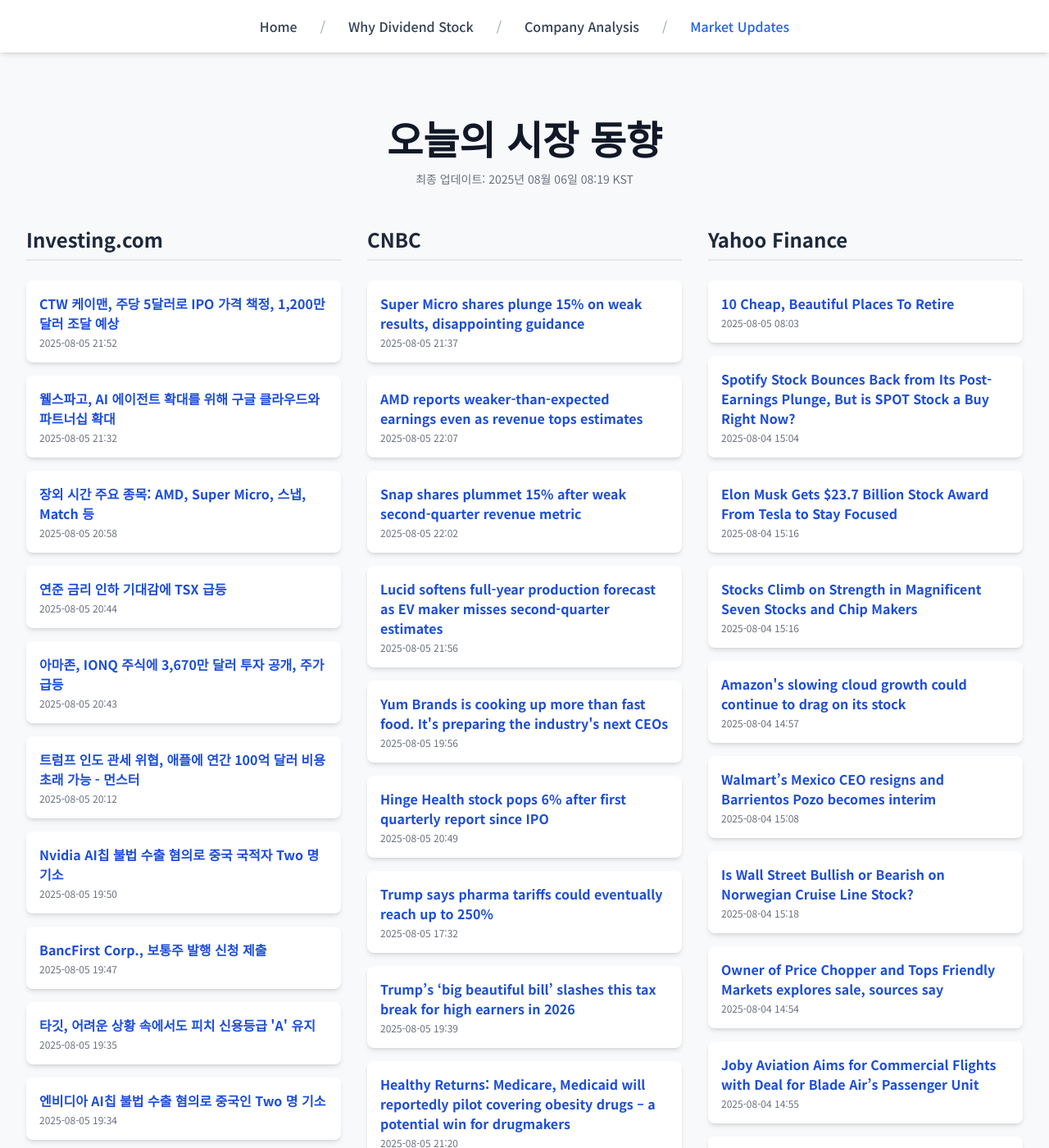
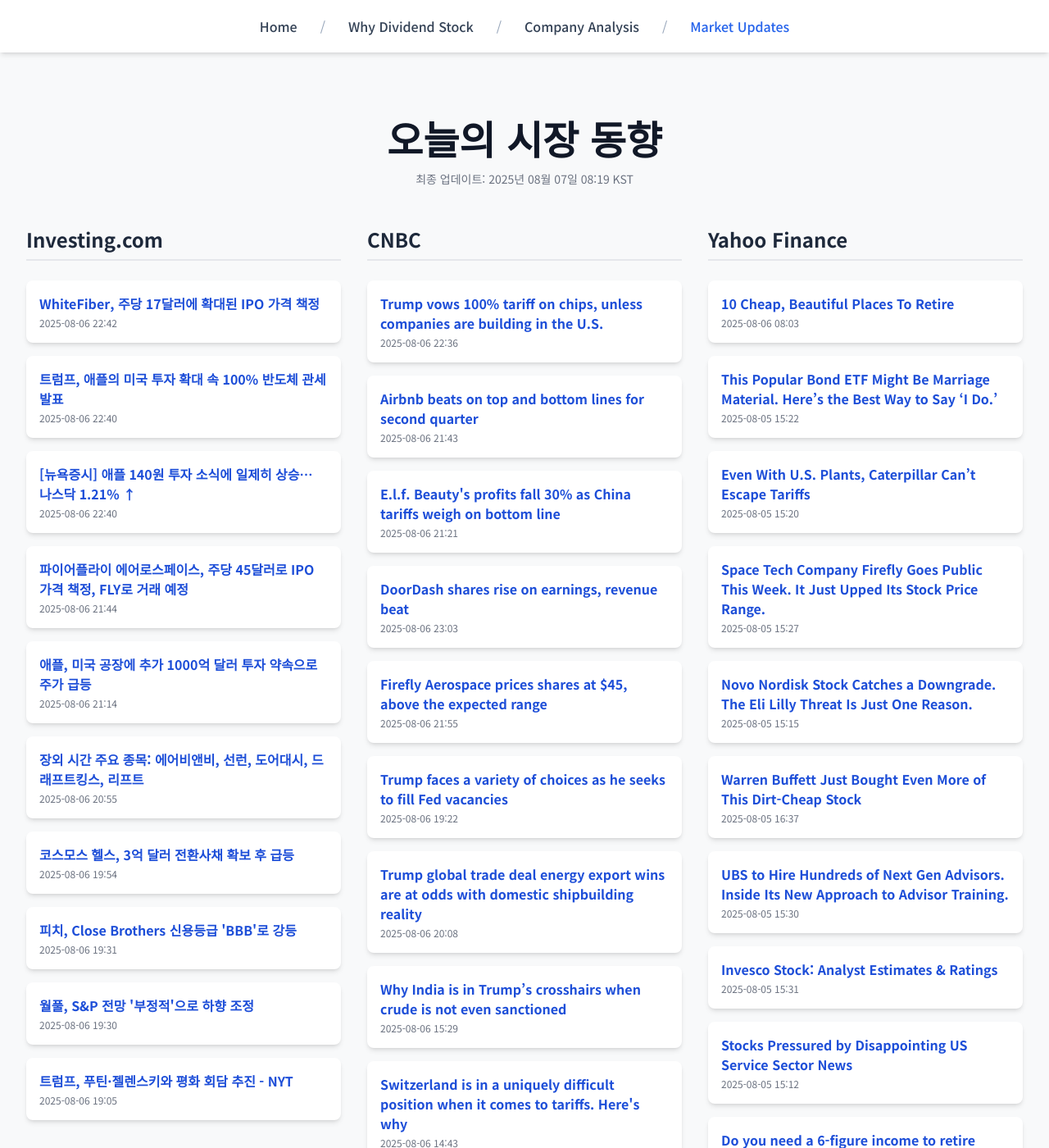
Before and after one commit to Kay-Hwang/my-company-analysis, a Jekyll site: the page built from market-updates.html, in a window 1280 px wide and 1400 px high. Shown: the whole window at 82% size. Built offline with Jekyll 4.4.1, drawn with Linux system fonts in a browser that asks for light colours; nearby versions of some CDN libraries; a script that is not in the unit is left out; some of the changed text lies outside the part shown.

Commit message:
Update daily data

```diff
--- a/_data/latest_data.json
+++ b/_data/latest_data.json
@@ -1,190 +1,190 @@
 {
-  "lastUpdated": "2025년 08월 06일 08:19 KST",
+  "lastUpdated": "2025년 08월 07일 08:19 KST",
   "news": {
     "investing": [
       {
-        "title": "CTW 케이맨, 주당 5달러로 IPO 가격 책정, 1,200만 달러 조달 예상",
-        "link": "https://kr.investing.com/news/stock-market-news/article-432SI-1579955",
-        "pubDate": "2025-08-05 21:52:09",
-        "summary": "CTW 케이맨, 주당 5달러로 IPO 가격 책정, 1,200만 달러 조달 예상"
+        "title": "WhiteFiber, 주당 17달러에 확대된 IPO 가격 책정",
+        "link": "https://kr.investing.com/news/stock-market-news/article-432SI-1582599",
+        "pubDate": "2025-08-06 22:42:09",
+        "summary": "WhiteFiber, 주당 17달러에 확대된 IPO 가격 책정"
       },
       {
-        "title": "웰스파고, AI 에이전트 확대를 위해 구글 클라우드와 파트너십 확대",
-        "link": "https://kr.investing.com/news/stock-market-news/article-93CH-1579920",
-        "pubDate": "2025-08-05 21:32:50",
-        "summary": "웰스파고, AI 에이전트 확대를 위해 구글 클라우드와 파트너십 확대"
+        "title": "트럼프, 애플의 미국 투자 확대 속 100% 반도체 관세 발표",
+        "link": "https://kr.investing.com/news/stock-market-news/article-1582572",
+        "pubDate": "2025-08-06 22:40:50",
+        "summary": "트럼프, 애플의 미국 투자 확대 속 100% 반도체 관세 발표"
       },
       {
-        "title": "장외 시간 주요 종목: AMD, Super Micro, 스냅, Match 등",
-        "link": "https://kr.investing.com/news/stock-market-news/article-432SI-1579842",
-        "pubDate": "2025-08-05 20:58:28",
-        "summary": "장외 시간 주요 종목: AMD, Super Micro, 스냅, Match 등"
+        "title": "[뉴욕증시] 애플 140원 투자 소식에 일제히 상승… 나스닥 1.21% ↑",
+        "link": "https://kr.investing.com/news/stock-market-news/article-1582574",
+        "pubDate": "2025-08-06 22:40:37",
+        "summary": "[뉴욕증시] 애플 140원 투자 소식에 일제히 상승… 나스닥 1.21% ↑"
       },
       {
-        "title": "연준 금리 인하 기대감에 TSX 급등",
-        "link": "https://kr.investing.com/news/stock-market-news/article-1578575",
-        "pubDate": "2025-08-05 20:44:06",
-        "summary": "연준 금리 인하 기대감에 TSX 급등"
+        "title": "파이어플라이 에어로스페이스, 주당 45달러로 IPO 가격 책정, FLY로 거래 예정",
+        "link": "https://kr.investing.com/news/stock-market-news/article-432SI-1582527",
+        "pubDate": "2025-08-06 21:44:09",
+        "summary": "파이어플라이 에어로스페이스, 주당 45달러로 IPO 가격 책정, FLY로 거래 예정"
       },
       {
-        "title": "아마존, IONQ 주식에 3,670만 달러 투자 공개, 주가 급등",
-        "link": "https://kr.investing.com/news/stock-market-news/article-1579788",
-        "pubDate": "2025-08-05 20:43:09",
-        "summary": "아마존, IONQ 주식에 3,670만 달러 투자 공개, 주가 급등"
+        "title": "애플, 미국 공장에 추가 1000억 달러 투자 약속으로 주가 급등",
+        "link": "https://kr.investing.com/news/stock-market-news/article-1581266",
+        "pubDate": "2025-08-06 21:14:10",
+        "summary": "애플, 미국 공장에 추가 1000억 달러 투자 약속으로 주가 급등"
       },
       {
-        "title": "트럼프 인도 관세 위협, 애플에 연간 100억 달러 비용 초래 가능 - 먼스터",
-        "link": "https://kr.investing.com/news/stock-market-news/article-93CH-1579611",
-        "pubDate": "2025-08-05 20:12:34",
-        "summary": "트럼프 인도 관세 위협, 애플에 연간 100억 달러 비용 초래 가능 - 먼스터"
+        "title": "장외 시간 주요 종목: 에어비앤비, 선런, 도어대시, 드래프트킹스, 리프트",
+        "link": "https://kr.investing.com/news/stock-market-news/article-432SI-1582380",
+        "pubDate": "2025-08-06 20:55:23",
+        "summary": "장외 시간 주요 종목: 에어비앤비, 선런, 도어대시, 드래프트킹스, 리프트"
       },
       {
-        "title": "Nvidia AI칩 불법 수출 혐의로 중국 국적자 Two 명 기소",
-        "link": "https://kr.investing.com/news/stock-market-news/article-93CH-1579566",
-        "pubDate": "2025-08-05 19:50:03",
-        "summary": "Nvidia AI칩 불법 수출 혐의로 중국 국적자 Two 명 기소"
+        "title": "코스모스 헬스, 3억 달러 전환사채 확보 후 급등",
+        "link": "https://kr.investing.com/news/stock-market-news/article-93CH-1582092",
+        "pubDate": "2025-08-06 19:54:07",
+        "summary": "코스모스 헬스, 3억 달러 전환사채 확보 후 급등"
       },
       {
-        "title": "BancFirst Corp., 보통주 발행 신청 제출",
-        "link": "https://kr.investing.com/news/stock-market-news/article-432SI-1579564",
-        "pubDate": "2025-08-05 19:47:08",
-        "summary": "BancFirst Corp., 보통주 발행 신청 제출"
+        "title": "피치, Close Brothers 신용등급 'BBB'로 강등",
+        "link": "https://kr.investing.com/news/stock-market-news/article-93CH-1582082",
+        "pubDate": "2025-08-06 19:31:16",
+        "summary": "피치, Close Brothers 신용등급 'BBB'로 강등"
       },
       {
-        "title": "타깃, 어려운 상황 속에서도 피치 신용등급 'A' 유지",
-        "link": "https://kr.investing.com/news/stock-market-news/article-93CH-1579562",
-        "pubDate": "2025-08-05 19:35:16",
-        "summary": "타깃, 어려운 상황 속에서도 피치 신용등급 'A' 유지"
+        "title": "월풀, S&P 전망 '부정적'으로 하향 조정",
+        "link": "https://kr.investing.com/news/stock-market-news/article-93CH-1582081",
+        "pubDate": "2025-08-06 19:30:39",
+        "summary": "월풀, S&P 전망 '부정적'으로 하향 조정"
       },
       {
-        "title": "엔비디아 AI칩 불법 수출 혐의로 중국인 Two 명 기소",
-        "link": "https://kr.investing.com/news/stock-market-news/article-93CH-1579561",
-        "pubDate": "2025-08-05 19:34:10",
-        "summary": "엔비디아 AI칩 불법 수출 혐의로 중국인 Two 명 기소"
+        "title": "트럼프, 푸틴·젤렌스키와 평화 회담 추진 - NYT",
+        "link": "https://kr.investing.com/news/stock-market-news/article-93CH-1582068",
+        "pubDate": "2025-08-06 19:05:44",
+        "summary": "트럼프, 푸틴·젤렌스키와 평화 회담 추진 - NYT"
       }
     ],
     "cnbc": [
       {
-        "title": "Super Micro shares plunge 15% on weak results, disappointing guidance",
-        "link": "https://www.cnbc.com/2025/08/05/super-micro-smci-q4-earnings-report-2025.html",
-        "pubDate": "Tue, 05 Aug 2025 21:37:29 GMT",
-        "summary": "The server maker's business is still getting a big boost from artificial intelligence, but growth is slowing."
+        "title": "Trump vows 100% tariff on chips, unless companies are building in the U.S.",
+        "link": "https://www.cnbc.com/2025/08/06/trump-tariffs-chips-companies.html",
+        "pubDate": "Wed, 06 Aug 2025 22:36:29 GMT",
+        "summary": "President Donald Trump said he will impose a 100% tariff on imports of semiconductors and chips, but not for companies that are \"building in the United States.\""
       },
       {
-        "title": "AMD reports weaker-than-expected earnings even as revenue tops estimates",
-        "link": "https://www.cnbc.com/2025/08/05/amd-earnings-report-2q-2025.html",
-        "pubDate": "Tue, 05 Aug 2025 22:07:28 GMT",
-        "summary": "AMD, which is second in the market for AI graphics processing units, is grappling with chip export controls."
+        "title": "Airbnb beats on top and bottom lines for second quarter",
+        "link": "https://www.cnbc.com/2025/08/06/airbnb-beats-on-top-and-bottom-lines-for-second-quarter.html",
+        "pubDate": "Wed, 06 Aug 2025 21:43:53 GMT",
+        "summary": "Airbnb's revenue increased 13% from a year earlier, topping estimates."
       },
       {
-        "title": "Snap shares plummet 15% after weak second-quarter revenue metric",
-        "link": "https://www.cnbc.com/2025/08/05/snap-q2-earnings-report-2025.html",
-        "pubDate": "Tue, 05 Aug 2025 22:02:16 GMT",
-        "summary": "Snap shares tanked 15% Tuesday when it reported second-quarter earnings in which global average revenue per user missed expectations."
+        "title": "E.l.f. Beauty's profits fall 30% as China tariffs weigh on bottom line",
+        "link": "https://www.cnbc.com/2025/08/06/elf-beauty-elf-earnings-q1-2026.html",
+        "pubDate": "Wed, 06 Aug 2025 21:21:16 GMT",
+        "summary": "E.l.f. Beauty sources about 75% of its products from China and the cost of new tariffs is weighing on its bottom line."
       },
       {
-        "title": "Lucid softens full-year production forecast as EV maker misses second-quarter estimates",
-        "link": "https://www.cnbc.com/2025/08/05/lucid-lcid-results-q2-2025.html",
-        "pubDate": "Tue, 05 Aug 2025 21:56:56 GMT",
-        "summary": "The electric vehicle maker now anticipates producing between 18,000 and 20,000 vehicles for the year after previously projecting a goal of 20,000."
+        "title": "DoorDash shares rise on earnings, revenue beat",
+        "link": "https://www.cnbc.com/2025/08/06/doordash-dash-stock-q2-earnings.html",
+        "pubDate": "Wed, 06 Aug 2025 23:03:42 GMT",
+        "summary": "DoorDash reported better-than-expected results and said total orders increased 20%."
       },
       {
-        "title": "Yum Brands is cooking up more than fast food. It's preparing the industry's next CEOs",
-        "link": "https://www.cnbc.com/2025/08/05/yum-brands-ceo-training-ground-restaurant-industry.html",
-        "pubDate": "Tue, 05 Aug 2025 19:56:18 GMT",
-        "summary": "CEOs like Brian Niccol, Kevin Hochman and Julie Felss Masino spent years at Yum Brands before leaving to lead other restaurant companies."
+        "title": "Firefly Aerospace prices shares at $45, above the expected range",
+        "link": "https://www.cnbc.com/2025/08/06/firefly-aerospace-fly-stock-ipo.html",
+        "pubDate": "Wed, 06 Aug 2025 21:55:16 GMT",
+        "summary": "Firefly will be the next space technology company to go public, following Voyager Technology and Karman Holdings this year."
       },
       {
-        "title": "Hinge Health stock pops 6% after first quarterly report since IPO",
-        "link": "https://www.cnbc.com/2025/08/05/hinge-heatlh-hnge-stock-q2-2025-earnings.html",
-        "pubDate": "Tue, 05 Aug 2025 20:49:54 GMT",
-        "summary": "The company reported quarterly results for the first time since its debut on the New York Stock Exchange in May."
+        "title": "Trump faces a variety of choices as he seeks to fill Fed vacancies",
+        "link": "https://www.cnbc.com/2025/08/06/trump-faces-a-variety-of-choices-as-he-seeks-to-fill-fed-vacancies.html",
+        "pubDate": "Wed, 06 Aug 2025 19:22:42 GMT",
+        "summary": "Fed Governor Adriana Kugler's surprise resignation last week brought back a scenario that seemed to be fading."
       },
       {
-        "title": "Trump says pharma tariffs could eventually reach up to 250%",
-        "link": "https://www.cnbc.com/2025/08/05/trump-says-pharma-tariffs-could-eventually-reach-up-to-250percent.html",
-        "pubDate": "Tue, 05 Aug 2025 17:32:18 GMT",
-        "summary": "Trump said he will initially impose a \"small tariff\" on pharmaceuticals, but then in a year to a year and a half, he will raise that rate to 150% and then 250%."
+        "title": "Trump global trade deal energy export wins are at odds with domestic shipbuilding reality",
+        "link": "https://www.cnbc.com/2025/08/06/trump-trade-deals-energy-exports-lng-tanker-ships.html",
+        "pubDate": "Wed, 06 Aug 2025 20:08:13 GMT",
+        "summary": "President Trump's trade deals include sizable future purchases of U.S. oil and gas, but his administration's stance on domestic shipbuilding is a big hurdle."
       },
       {
-        "title": "Trump’s ‘big beautiful bill’ slashes this tax break for high earners in 2026",
-        "link": "https://www.cnbc.com/2025/08/05/trump-big-beautiful-bill-charitable-deduction.html",
-        "pubDate": "Tue, 05 Aug 2025 19:39:13 GMT",
-        "summary": "President Donald Trump's \"big beautiful bill\" could reduce the deduction on charitable donations for higher earners in 2026. Here's what to know."
+        "title": "Why India is in Trump’s crosshairs when crude is not even sanctioned",
+        "link": "https://www.cnbc.com/2025/08/06/why-india-is-in-trumps-crosshairs-when-crude-is-not-even-sanctioned.html",
+        "pubDate": "Wed, 06 Aug 2025 15:29:23 GMT",
+        "summary": "If India were to stop buying Russian oil today, global crude prices would jump, industry sources in the Indian petroleum sector told CNBC,"
       },
       {
-        "title": "Healthy Returns: Medicare, Medicaid will reportedly pilot covering obesity drugs – a potential win for drugmakers",
-        "link": "https://www.cnbc.com/2025/08/05/healthy-returns-trump-administration-to-pilot-covering-obesity-drugs.html",
-        "pubDate": "Tue, 05 Aug 2025 21:20:49 GMT",
-        "summary": "The Trump administration is planning to pilot covering weight loss drugs. A longtime healthcare exec moves to a strategic advisory role at General Catalyst."
+        "title": "Switzerland is in a uniquely difficult position when it comes to tariffs. Here's why",
+        "link": "https://www.cnbc.com/2025/08/06/trump-tariffs-why-switzerland-faces-a-unique-struggle.html",
+        "pubDate": "Wed, 06 Aug 2025 14:43:02 GMT",
+        "summary": "Swiss goods could soon be slapped with 39% tariffs — but Switzerland has further challenges to face when it comes to the Trump administration."
       },
       {
-        "title": "Trump says JPMorgan Chase, Bank of America rejected him as a customer",
-        "link": "https://www.cnbc.com/2025/08/05/trump-jpmorgan-chase-bank-of-america-rejected-bank-customer.html",
-        "pubDate": "Tue, 05 Aug 2025 19:12:51 GMT",
-        "summary": "President Donald Trump said Tuesday that the two largest U.S. banks rejected him as a bank customer, reviving claims of debanking against conservatives."
+        "title": "OpenAI is giving ChatGPT to the government for $1",
+        "link": "https://www.cnbc.com/2025/08/06/openai-is-giving-chatgpt-to-the-government-for-1-.html",
+        "pubDate": "Wed, 06 Aug 2025 17:29:51 GMT",
+        "summary": "OpenAI said agencies will get access to its frontier models through ChatGPT Enterprise, and it will also offer access to features like Advanced Voice Mode."
       }
     ],
     "yahoo": [
       {
         "title": "10 Cheap, Beautiful Places To Retire",
         "link": "https://finance.yahoo.com/news/15-cheap-beautiful-places-retire-143120191.html",
-        "pubDate": "2025-08-05T08:03:35Z",
+        "pubDate": "2025-08-06T08:03:09Z",
         "summary": "10 Cheap, Beautiful Places To Retire"
       },
       {
-        "title": "Spotify Stock Bounces Back from Its Post-Earnings Plunge, But is SPOT Stock a Buy Right Now?",
-        "link": "https://finance.yahoo.com/news/spotify-stock-bounces-back-post-150422097.html",
-        "pubDate": "2025-08-04T15:04:22Z",
-        "summary": "Spotify Stock Bounces Back from Its Post-Earnings Plunge, But is SPOT Stock a Buy Right Now?"
+        "title": "This Popular Bond ETF Might Be Marriage Material. Here’s the Best Way to Say ‘I Do.’",
+        "link": "https://finance.yahoo.com/news/popular-bond-etf-might-marriage-152226203.html",
+        "pubDate": "2025-08-05T15:22:26Z",
+        "summary": "This Popular Bond ETF Might Be Marriage Material. Here’s the Best Way to Say ‘I Do.’"
       },
       {
-        "title": "Elon Musk Gets $23.7 Billion Stock Award From Tesla to Stay Focused",
-        "link": "https://www.wsj.com/business/autos/tesla-approves-ceo-musk-pay-package-7c75a7bf?siteid=yhoof2&yptr=yahoo",
-        "pubDate": "2025-08-04T15:16:00Z",
-        "summary": "Elon Musk Gets $23.7 Billion Stock Award From Tesla to Stay Focused"
+        "title": "Even With U.S. Plants, Caterpillar Can’t Escape Tariffs",
+        "link": "https://www.wsj.com/livecoverage/stock-market-today-dow-sp-500-nasdaq-08-05-2025/card/even-with-u-s-plants-caterpillar-can-t-escape-tariffs-gESBe0pwYATYPYcgAYFa?siteid=yhoof2&yptr=yahoo",
+        "pubDate": "2025-08-05T15:20:55Z",
+        "summary": "Even With U.S. Plants, Caterpillar Can’t Escape Tariffs"
       },
       {
-        "title": "Stocks Climb on Strength in Magnificent Seven Stocks and Chip Makers",
-        "link": "https://finance.yahoo.com/news/stocks-climb-strength-magnificent-seven-151644287.html",
-        "pubDate": "2025-08-04T15:16:44Z",
-        "summary": "Stocks Climb on Strength in Magnificent Seven Stocks and Chip Makers"
+        "title": "Space Tech Company Firefly Goes Public This Week. It Just Upped Its Stock Price Range.",
+        "link": "https://www.barrons.com/articles/firefly-aerospace-stock-price-ipo-valuation-239a0ae2?siteid=yhoof2&yptr=yahoo",
+        "pubDate": "2025-08-05T15:27:00Z",
+        "summary": "Space Tech Company Firefly Goes Public This Week. It Just Upped Its Stock Price Range."
       },
       {
-        "title": "Amazon's slowing cloud growth could continue to drag on its stock",
-        "link": "https://finance.yahoo.com/news/amazons-slowing-cloud-growth-could-continue-to-drag-on-its-stock-145741949.html",
-        "pubDate": "2025-08-04T14:57:41Z",
-        "summary": "Amazon's slowing cloud growth could continue to drag on its stock"
+        "title": "Novo Nordisk Stock Catches a Downgrade. The Eli Lilly Threat Is Just One Reason.",
+        "link": "https://www.barrons.com/articles/novo-nordisk-stock-price-downgrade-eli-lilly-aea63b3f?siteid=yhoof2&yptr=yahoo",
+        "pubDate": "2025-08-05T15:15:00Z",
+        "summary": "Novo Nordisk Stock Catches a Downgrade. The Eli Lilly Threat Is Just One Reason."
       },
       {
-        "title": "Walmart’s Mexico CEO resigns and  Barrientos Pozo becomes interim",
-        "link": "https://finance.yahoo.com/news/walmart-mexico-ceo-resigns-barrientos-150841382.html",
-        "pubDate": "2025-08-04T15:08:41Z",
-        "summary": "Walmart’s Mexico CEO resigns and  Barrientos Pozo becomes interim"
+        "title": "Warren Buffett Just Bought Even More of This Dirt-Cheap Stock",
+        "link": "https://finance.yahoo.com/news/warren-buffett-just-bought-even-163739497.html",
+        "pubDate": "2025-08-05T16:37:39Z",
+        "summary": "Warren Buffett Just Bought Even More of This Dirt-Cheap Stock"
       },
       {
-        "title": "Is Wall Street Bullish or Bearish on Norwegian Cruise Line Stock?",
-        "link": "https://finance.yahoo.com/news/wall-street-bullish-bearish-norwegian-151859826.html",
-        "pubDate": "2025-08-04T15:18:59Z",
-        "summary": "Is Wall Street Bullish or Bearish on Norwegian Cruise Line Stock?"
+        "title": "UBS to Hire Hundreds of Next Gen Advisors. Inside Its New Approach to Advisor Training.",
+        "link": "https://www.barrons.com/advisor/articles/ubs-financial-advisor-training-program-5c7fa93f?siteid=yhoof2&yptr=yahoo",
+        "pubDate": "2025-08-05T15:30:00Z",
+        "summary": "UBS to Hire Hundreds of Next Gen Advisors. Inside Its New Approach to Advisor Training."
       },
       {
-        "title": "Owner of Price Chopper and Tops Friendly Markets explores sale, sources say",
-        "link": "https://finance.yahoo.com/news/owner-price-chopper-tops-friendly-145454981.html",
-        "pubDate": "2025-08-04T14:54:54Z",
-        "summary": "Owner of Price Chopper and Tops Friendly Markets explores sale, sources say"
+        "title": "Invesco Stock: Analyst Estimates & Ratings",
+        "link": "https://finance.yahoo.com/news/invesco-stock-analyst-estimates-ratings-153113903.html",
+        "pubDate": "2025-08-05T15:31:13Z",
+        "summary": "Invesco Stock: Analyst Estimates & Ratings"
       },
       {
-        "title": "Joby Aviation Aims for Commercial Flights with Deal for Blade Air’s Passenger Unit",
-        "link": "https://www.wsj.com/business/airlines/joby-aviation-to-buy-blade-air-mobility-unit-for-up-to-125-million-b52c1b16?siteid=yhoof2&yptr=yahoo",
-        "pubDate": "2025-08-04T14:55:00Z",
-        "summary": "Joby Aviation Aims for Commercial Flights with Deal for Blade Air’s Passenger Unit"
+        "title": "Stocks Pressured by Disappointing US Service Sector News",
+        "link": "https://finance.yahoo.com/news/stocks-pressured-disappointing-us-sector-151259375.html",
+        "pubDate": "2025-08-05T15:12:59Z",
+        "summary": "Stocks Pressured by Disappointing US Service Sector News"
       },
       {
-        "title": "PetSmart Plans to Sell $4.7 Billion of Debt to Fund Refinancing",
-        "link": "https://finance.yahoo.com/news/petsmart-plans-sell-4-7-150501232.html",
-        "pubDate": "2025-08-04T15:05:01Z",
-        "summary": "PetSmart Plans to Sell $4.7 Billion of Debt to Fund Refinancing"
+        "title": "Do you need a 6-figure income to retire early? No — here are 5 money-growing moves for the under-$100K set",
+        "link": "https://finance.yahoo.com/news/6-figure-income-retire-early-151100222.html",
+        "pubDate": "2025-08-05T15:11:00Z",
+        "summary": "Do you need a 6-figure income to retire early? No — here are 5 money-growing moves for the under-$100K set"
       }
     ]
   }
```
